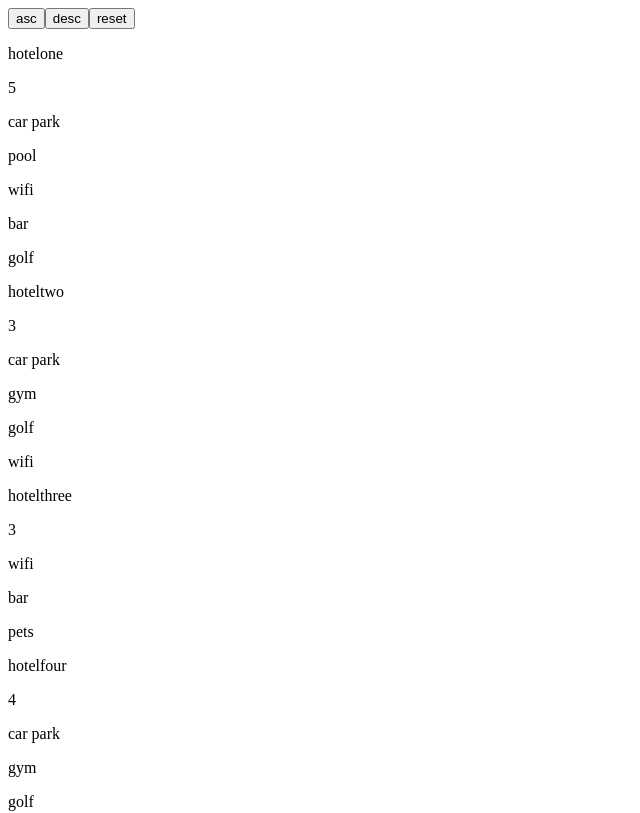
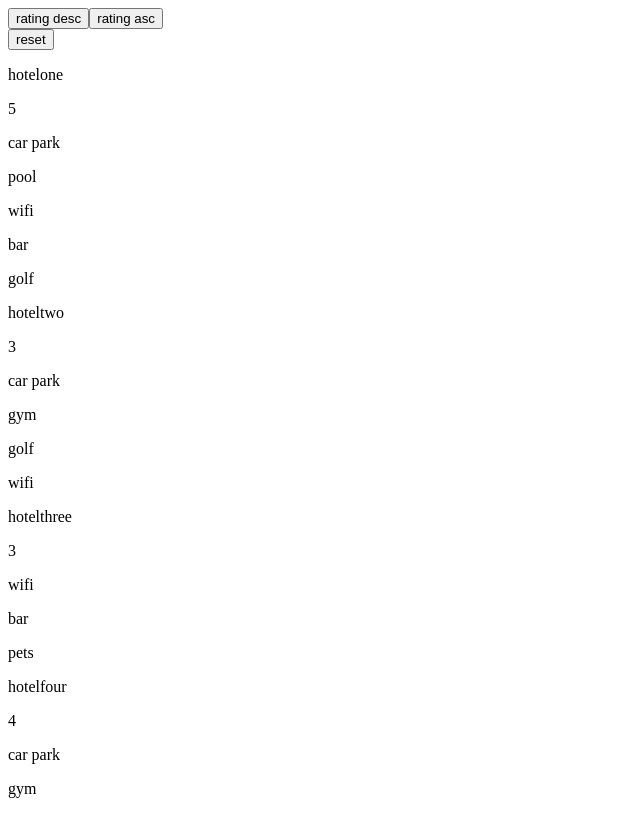
Before and after one commit to s-Hale/file-tree, a React (Create React App) app: page / in a window 1280 px wide. Shown: the top 813 px of the page, without its empty margins (0-640 px from the left). Built offline with nearby package versions, Linux system fonts and the light colour scheme.

Commit message:
Implement rating sort functionality

```diff
--- a/src/App.jsx
+++ b/src/App.jsx
@@ -7,13 +7,42 @@ import hotelData from './hotelData';
 class App extends Component {
   constructor(props) {
     super(props);
+    this.sortByRatingDesc = this.sortByRatingDesc.bind(this);
+    this.sortByRatingAsc = this.sortByRatingAsc.bind(this);
+    this.handleReset = this.handleReset.bind(this);
     this.originalData = hotelData;
     this.state = { data: this.originalData };
   }
+
+  sortByRatingAsc = () => {
+    let result = this.state.data.sort((a, b) => a.starRating - b.starRating);
+    this.setState({
+      data: result
+    });
+  };
+
+  sortByRatingDesc = () => {
+    let result = this.state.data.sort((a, b) => b.starRating - a.starRating);
+    this.setState({
+      data: result
+    });
+  };
+
+  handleReset = () => {
+    this.setState({
+      data: this.originalData
+    });
+  };
+
   render() {
     return (
       <div className="App">
-      <Buttons />
+      <Buttons
+         data={this.state.data}
+         sortByRatingDesc={this.sortByRatingDesc}
+         sortByRatingAsc={this.sortByRatingAsc}
+         handleReset={this.handleReset}
+         />
       <Cards data={this.state.data}/>
       </div>
     );
--- a/src/components/Buttons.jsx
+++ b/src/components/Buttons.jsx
@@ -3,14 +3,34 @@ import React from 'react';
 
 
 class Buttons extends React.Component {
+  constructor(props) {
+    super(props);
+    this.handleClick = this.handleClick.bind(this);
+  }
+
+  handleClick(event) {
+    if (event.target.innerText === "rating desc")
+      this.props.sortByRatingDesc(event);
+    else this.props.sortByRatingAsc(event);
+  }
 
   render() {
     return (
       <div className="buttons-wrapper">
-      <button>asc</button>
-      <button>desc</button>
-      <button>reset</button>
+      <div className="buttons-row">
+        <button className="rating-button-desc" onClick={this.handleClick}>
+          rating desc
+        </button>
+        <button className="rating-button-asc" onClick={this.handleClick}>
+          rating asc
+        </button>
       </div>
+      <div className="buttons-row">
+        <button className="reset-button" onClick={this.handleClick}>
+          reset
+        </button>
+      </div>
+    </div>
     );
   }
 }
--- a/src/components/Cards.jsx
+++ b/src/components/Cards.jsx
@@ -9,11 +9,11 @@ class Cards extends React.Component {
     return (
       <div className="cards-wrapper">
         {data.map((data, i) => (
-          <div className="card">
+          <div className="card" key={i}>
             <p className="hotel-name">{data.name}</p>
             <p className="hotel-rating">{data.starRating}</p>
             <div className="facilities-wrapper">
-              {data.facilities.map(each => <p className="facility-indiv">{each}</p>)}
+              {data.facilities.map((each, i) => <p className="facility-indiv" key={i}>{each}</p>)}
             </div>
           </div>
         ))}
```
Also changed, not shown: 1 other file (tests, documents, lock files or other folders).
